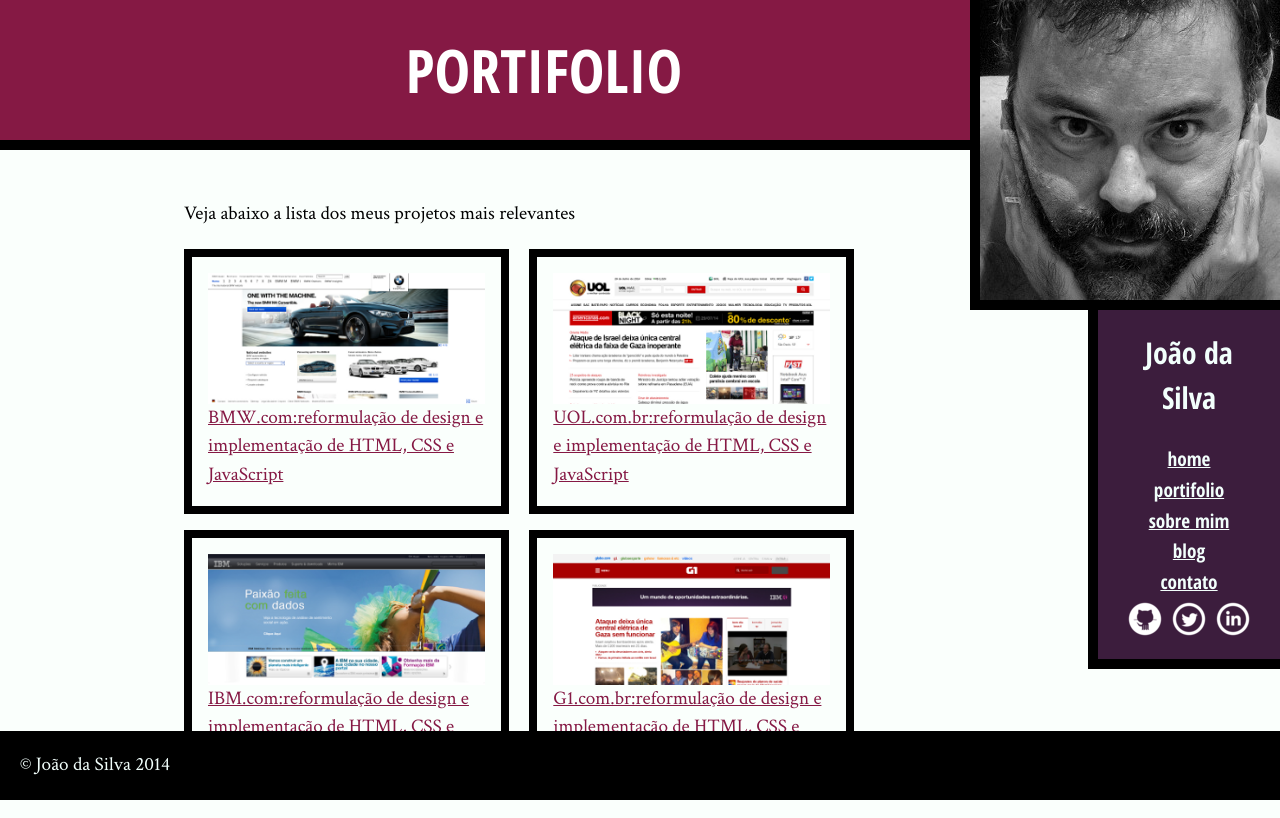
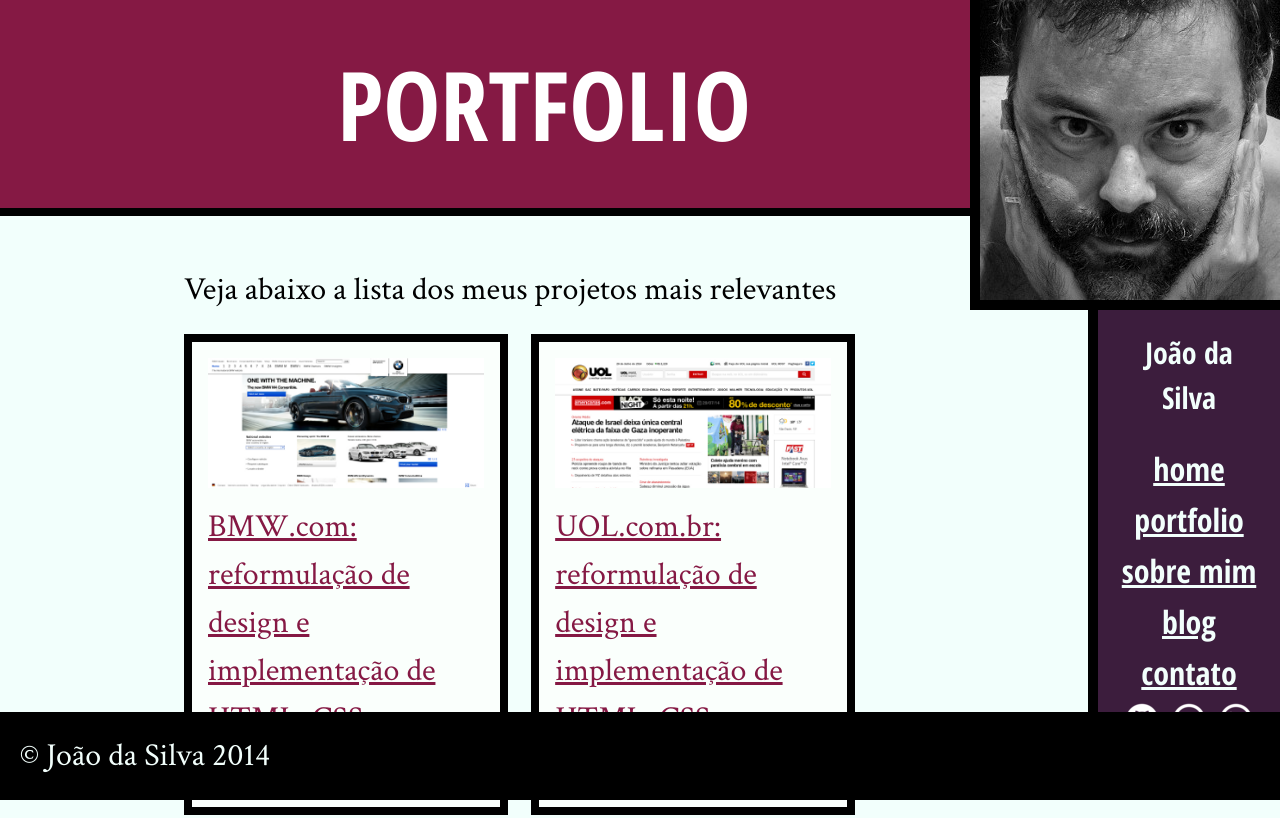
Before and after one commit to codingsource/html_css3_II, a website: page portifolio.html in a window 1280 px wide. Shown: the top 818 px of the page. Drawn offline with Linux system fonts and the light colour scheme.

Commit message:
alterando medidas para uma manutenção mais flexive

```diff
--- a/css/blog.css
+++ b/css/blog.css
@@ -5,10 +5,10 @@
 }
 
 .leia-mais {
-	padding: 8px;
-	margin: 16px;
+	padding: .5em;
+	margin: 1em;
 	display: block;
-	font-size: 24px;
+	font-size: 1.5em;
 	text-align: center;
 	background-color: #E6E7E8;
 }
--- a/css/portifolio.css
+++ b/css/portifolio.css
@@ -1,32 +1,14 @@
-body {
+.portfolio li {
+    display: inline-block;
+    border: 8px solid black;
     background-color: #FAFFFC;
+    width: 45%;
+    box-sizing: border-box;
+    padding: 16px;
+    margin-right: 16px;
+    margin-bottom: 16px;
 }
 
-.bmw {
-    float: left;
-}
-
-.uol {
-    float: right;
-}
-
-.ibm {
-    float: left;
-}
-
-.g1 {
-    float: right;
-}
-
-figure {
-    border: 8px solid #000;
-    padding: 16px;
-    margin: 0 16px 16px 0;
-    width: 325px;
-    box-sizing: border-box;
-    display: inline-block;
-}
-
-img {
+.portfolio img {
     width: 100%;
 }
--- a/css/estilo.css
+++ b/css/site.css
@@ -1,7 +1,7 @@
 body {
 	font-family: "Crimson Text", "Times New Roman", serif;
 	background-color: #F2FFFC;
-	font-size: 120%;
+	font-size: 200%;
 	line-height: 1.5;
 }
 
@@ -13,9 +13,9 @@
 	text-align: center;
 	background-color: #851944;
 	color: #FFF;
-	padding: 25px;
-	border-bottom: 10px solid black;
-	font-size: 60px;
+	padding: 2rem;
+	border-bottom: .5rem solid black;
+	font-size: 300%;
 	text-transform: uppercase;
 }
 
@@ -26,10 +26,11 @@
 
 .citacao-bio {
 	background-color: #D9E5E3;
-	border: 10px solid #C2CCCA;
-	width: 250px;
+	border: .5rem solid #C2CCCA;
+	padding: 1em 2em;
+	margin: 1em 40px;
+	width: 30ch;
 	box-sizing: border-box;
-	margin: 20px 40px;
 }
 
 .navegacao-site {
--- a/portifolio.html
+++ b/portifolio.html
@@ -1,63 +1,80 @@
 <!DOCTYPE html>
 <html>
-
 <head>
-    <title>Portifolio - João da Silva</title>
     <meta charset="utf-8">
-    <link rel="icon" href="../img/favicon.png">
-    <link rel="stylesheet" href="../css/reset.css">
-    <link rel="stylesheet" href="../css/estilo.css">
-    <link rel="stylesheet" href="../css/portifolio.css">
+    <title>Portfolio - João da Silva</title>
+    <link rel="icon" href="img/favicon.png">
+    <link rel="stylesheet" href="css/reset.css">
+    <link rel="stylesheet" href="css/site.css">
+    <link rel="stylesheet" href="css/portifolio.css">
     <link rel="stylesheet" href="http://fonts.googleapis.com/css?family=Crimson+Text:400,400italic,600">
     <link rel="stylesheet" href="http://fonts.googleapis.com/css?family=Open+Sans+Condensed:700">
 </head>
-
 <body>
     <main>
-        <h1 class="titulo-principal">Portifolio</h1>
-
+        <h1 class="titulo-principal">Portfolio</h1>
         <div class="container">
             <p>Veja abaixo a lista dos meus projetos mais relevantes</p>
+            <ol class="portfolio">
+                <li><a href="http://bmw.com">
                         <figure>
-                <img class="bmw" src="../img/bmw.png" alt="BMW">
-                <figcaption><a href="http://www.bmw.com">BMW.com:reformulação de design e implementação de HTML, CSS e JavaScript</a></figcaption>
+                            <img src="img/bmw.png" alt="Site da BMW">
+                            <figcaption>BMW.com: reformulação de design e implementação de HTML, CSS e JavaScript</figcaption>
                         </figure>
+                </a></li>
+                <li><a href="http://uol.com.br">
                         <figure>
-                <img class="uol" src="../img/uol.png" alt="UOL">
-                <figcaption><a href="http://www.uol.com.br">UOL.com.br:reformulação de design e implementação de HTML, CSS e JavaScript</a></figcaption>
+                            <img src="img/uol.png" alt="Front-page da UOL">
+                            <figcaption>UOL.com.br: reformulação de design e implementação de HTML, CSS e JavaScript</figcaption>
                         </figure>
+                </a></li>
+                <li><a href="http://www.ibm.com.br">
                         <figure>
-                <img class="ibm" src="../img/ibm.png" alt="IBM">
-                <figcaption><a href="http://www.ibm.com.br">IBM.com:reformulação de design e implementação de HTML, CSS e JavaScript</a></figcaption>
+                            <img src="img/ibm.png" alt="Site da IBM">
+                            <figcaption>IBM.com: aplicação de progressive enhancement em conjunto com aplicação back-end</figcaption>
                         </figure>
+                </a></li>
+                <li><a href="http://g1.com.br">
                         <figure>
-                <img class="g1" src="../img/g1.png" alt="G1">
-                <figcaption><a href="http://www.g1.globo.com">G1.com.br:reformulação de design e implementação de HTML, CSS e JavaScript</a></figcaption>
+                            <img src="img/g1.png" alt="Front-page do portal G1">
+                            <figcaption>G1.com.br: reformulação de design e implementação de HTML, CSS e JavaScript</figcaption>
                         </figure>
+                </a></li>
+            </ol>
         </div>
     </main>
-    <img class="minha-foto" src="../img/eu.jpg" alt="">
+    <img src="img/eu.jpg" alt="Minha foto" class="minha-foto">
     <aside class="navegacao-site">
         <h1>João da Silva</h1>
         <nav>
             <ul>
                 <li><a href="index.html">Home</a></li>
-                <li><a href="portifolio.html">Portifolio</a></li>
-                <li><a href="index.html">Sobre mim</a></li>
+                <li><a href="portfolio.html">Portfolio</a></li>
+                <li><a href="bio.html">Sobre mim</a></li>
                 <li><a href="blog.html">Blog</a></li>
-                <li><a href="#">Contato</a></li>
+                <li><a href="contato.html">Contato</a></li>
             </ul>
         </nav>
         <ul class="icones-redes-sociais">
-            <li><a class="github" href="https://github.com/joaodasilva">Github</a></li>
-            <li><a class="twitter" href="https://twitter.com/joaodasilva">Twitter</a></li>
-            <li><a class="linkedin" href="https://br.linkedin.com/pub/joão-da-silva/32/4/508">LinkedIn</a></li>
+            <li>
+                <a href="https://github.com/joaodasilva" class="github">
+                    Github
+                </a>
+            </li>
+            <li>
+                <a href="https://twitter.com/joaodasilva" class="twitter">
+                    Twitter
+                </a>
+            </li>
+            <li>
+                <a href="https://br.linkedin.com/pub/joão-da-silva/32/4/508" class="linkedin">
+                    LinkedIn
+                </a>
+            </li>
         </ul>
     </aside>
-
     <footer class="rodape-pagina">
         &copy; João da Silva 2014
     </footer>
 </body>
-
 </html>
```
Also changed, not shown: blog.html (+1 -1 lines), index.html (+1 -1 lines). Lines whose indentation alone changed are shown as unchanged.
